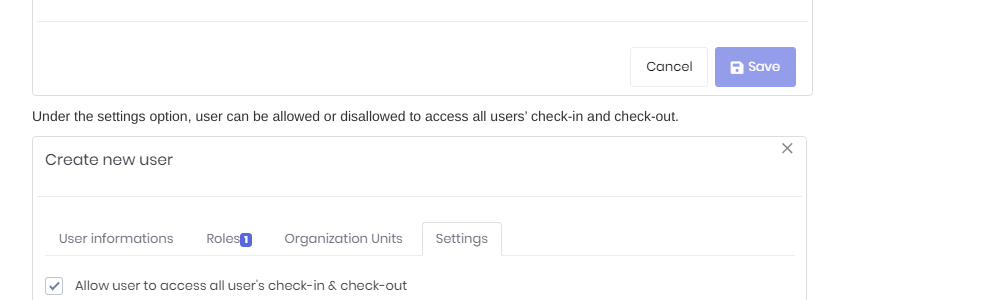
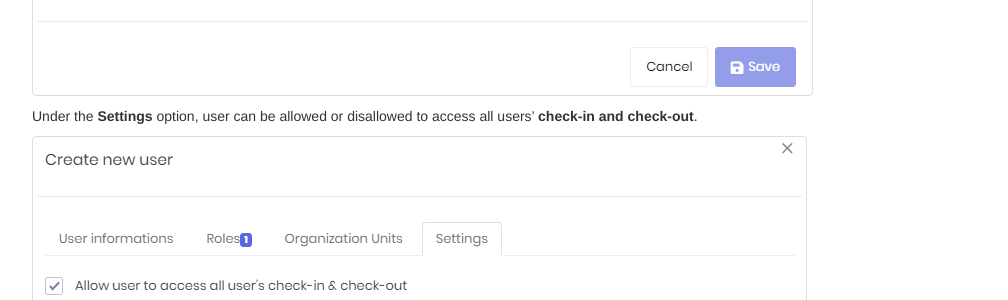
Before and after one commit to Harshgupta71/askPio_Documentation, a Jekyll site: the page built from _posts/2019-01-01-Users.md, in a window 1280 px wide and 900 px high, scrolled down 2588 px. Shown: the part 152-452 px from the top of the window, without its empty margins (233-1241 px from the left). Built offline with Jekyll 4.4.1, drawn with Linux system fonts in a browser that asks for light colours; comment, search, counter and statistics services are not loaded.

```diff
--- a/_posts/2019-01-01-Users.md
+++ b/_posts/2019-01-01-Users.md
@@ -13,15 +13,15 @@ date: 2019-01-01 15:39:29
 <p>The <strong>‘user information’</strong> form will appear on the screen with required number of fields such as <strong>user name, surname, email, phone number</strong>. After filling the required fields for the user, the information can be saved to create user successfully. The form also facilitates the user for other options like enabling the user to <strong>set password on next login</strong>, making user active, sending <strong>activation email</strong> after the user gets registered and <strong>lockout password</strong> that makes the user unable to login after certain unsuccessful attempts as per the settings.</p>
 <p><img src="https://help.askpio.com/assets/images/user/user3-min.png" alt="Download angular" class="img-thumbnail" /></p>
 <p><img src="https://help.askpio.com/assets/images/user/user4-min.png" alt="Download angular" class="img-thumbnail" /></p>
-<p>After saving the user information, user can be assigned any role either as <strong>admin</strong> or <strong>user</strong></p>.
+<p>After saving the user information, user can be assigned any role either as <strong>admin</strong> or <strong>user</strong><br></p>.
 <p><img src="https://help.askpio.com/assets/images/user/user5-min.png" alt="Download angular" class="img-thumbnail" /></p>
-<p>User can be also be assigned to the desired organization unit such as <strong>development team</strong> and <strong>HR team</strong> and the settings can be saved</p>.
+<p>User can be also be assigned to the desired organization unit such as <strong>development team</strong> and <strong>HR team</strong> and the settings can be saved<br></p>.
 <p><img src="https://help.askpio.com/assets/images/user/user6-min.png" alt="Download angular" class="img-thumbnail" /></p>
-<p>Under the settings option, user can be allowed or disallowed to access all users’ check-in and check-out.</p>
+<p>Under the <strong>Settings</strong> option, user can be allowed or disallowed to access all users’ <strong>check-in and check-out</strong>.<br></p>
 <p><img src="https://help.askpio.com/assets/images/user/user7-min.png" alt="Download angular" class="img-thumbnail" /></p>
-<p>If the user is enabled to access all users’ check in and check-out, the user can access the checked in time and checked out time of all users under the <strong>‘in & outs’</strong> submenu in <strong>‘Administration’</strong> category  as it is shown below.</p>
+<p>If the user is enabled to access all users’ check in and check-out, the user can access the checked in time and checked out time of all users under the <strong>‘in & outs’</strong> submenu in <strong>‘Administration’</strong> category  as it is shown below.<br></p>
 <p><img src="https://help.askpio.com/assets/images/user/user8-min.png" alt="Download angular" class="img-thumbnail" /></p>
-<p>If the user is disabled to access all users’ check in and check-out by editing the user information in the settings as shown below.</p>
+<p>If the user is disabled to access all users’ check in and check-out by editing the user information in the settings as shown below.<br></p>
 <p><img src="https://help.askpio.com/assets/images/user/user9-min.png" alt="Download angular" class="img-thumbnail" /></p>
-<p>The user can access can only access the selective checked in and checked out time under the submenu under the ‘in & outs’ submenu in <strong>‘Administration’</strong> category as it is shown below.</p>
+<p>The user can access can only access the selective checked in and checked out time under the submenu under the ‘in & outs’ submenu in <strong>‘Administration’</strong> category as it is shown below.<br></p>
 <p><img src="https://help.askpio.com/assets/images/user/user10-min.png" alt="Download angular" class="img-thumbnail" /></p>
```
